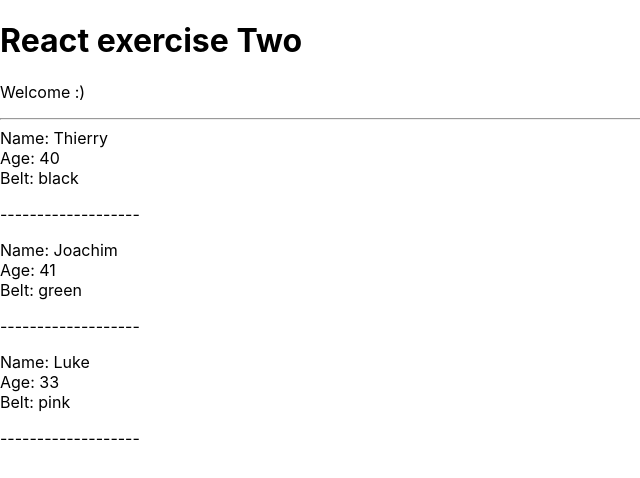
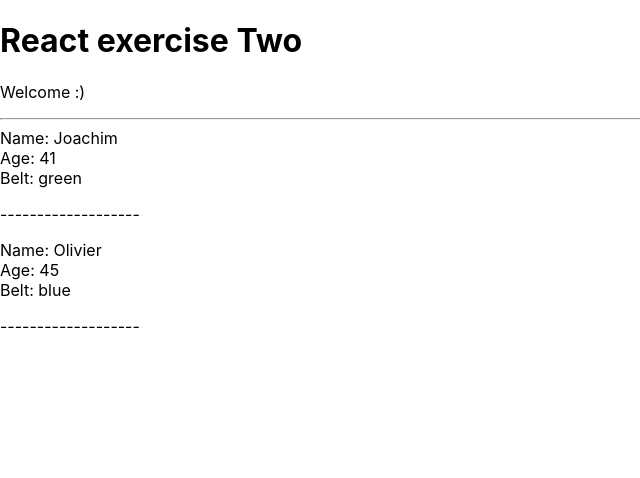
Before and after one commit to Jitgitbit/react-exercise-two, a React (Create React App) app: page / in a window 1280 px wide. Shown: the top 478 px of the page, without its empty margins (0-640 px from the left). Built offline with nearby package versions, Linux system fonts and the light colour scheme.

Commit message:
conditional    IF  statement

```diff
--- a/src/App.js
+++ b/src/App.js
@@ -7,6 +7,7 @@ class App extends Component {
     phoenixes: [
       {name:'Thierry', age:40, belt:'black', id:1},
       {name:'Joachim', age:41, belt:'green', id:2},
+      {name:'Olivier', age:45, belt:'blue', id:4},
       {name:'Luke', age:33, belt:'pink', id:3}
     ]
   }
--- a/src/components/Phoenixes.jsx
+++ b/src/components/Phoenixes.jsx
@@ -8,6 +8,7 @@ const Phoenixes = ({phoenixes}) => {  // even more DESTRUCTURED, props by name !
     // const phoenix = this.props.phoenix;
 
     const phoenixesList = phoenixes.map(phoenix => {
+      if(phoenix.age > 40){
         return (
           <div className='phoenix' key={phoenix.id}>
             <div>Name: {phoenix.name}</div>
@@ -16,6 +17,10 @@ const Phoenixes = ({phoenixes}) => {  // even more DESTRUCTURED, props by name !
             <p>-------------------</p>
           </div>
         )
+      }else{
+        return null;
+      }
+
     })
 
 
```
Lines whose indentation alone changed are shown as unchanged.
